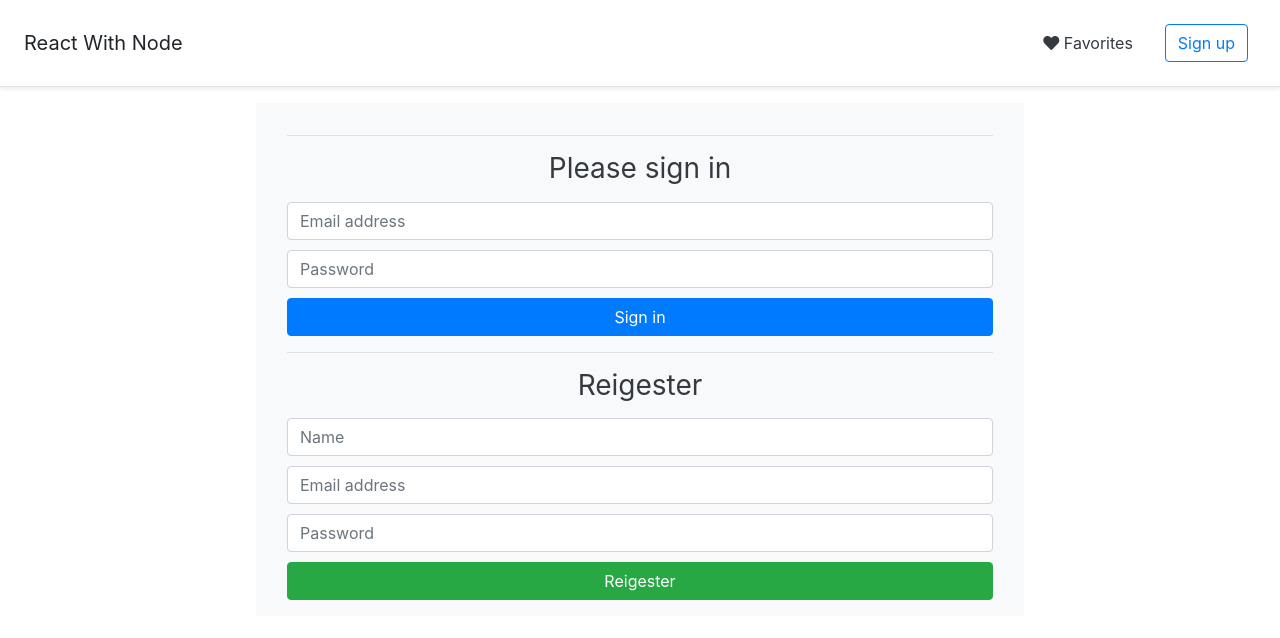
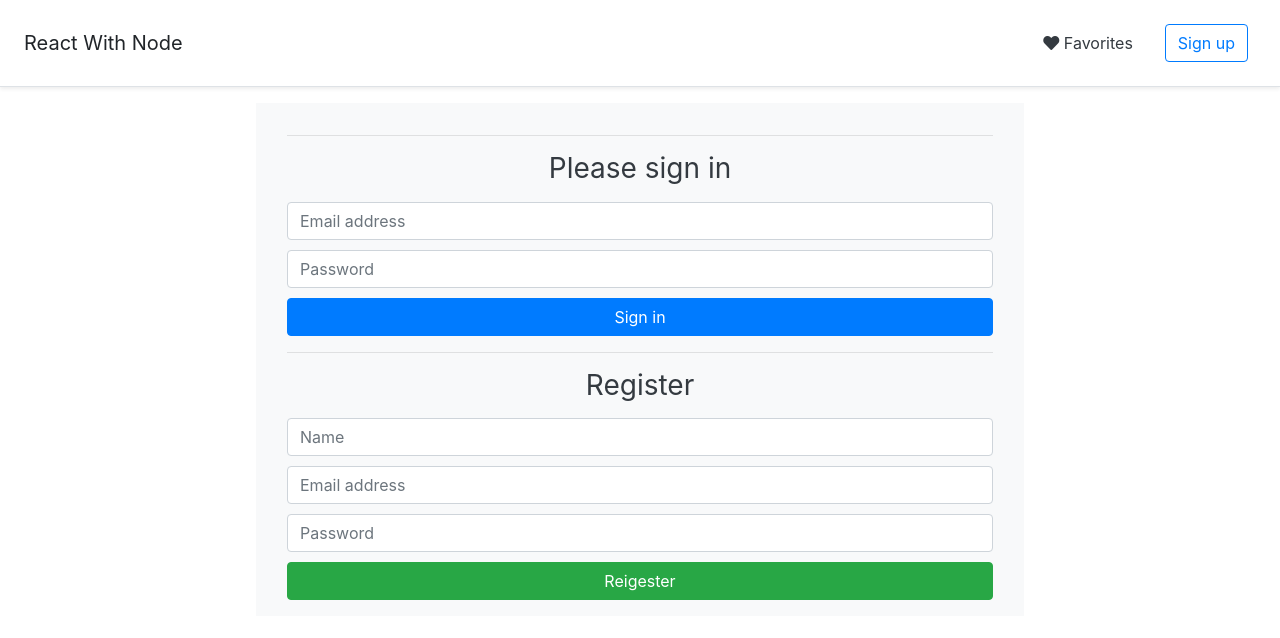
Before and after one commit to dpereira3/reac-full1, a React (Create React App) app: page /LoginRegister in a window 1280 px wide. Shown: the top 638 px of the page. Built offline with nearby package versions, Linux system fonts and the light colour scheme; no server answers; what react-confirm would draw is missing.

Commit message:
Sin logs

```diff
--- a/src/Components/Favorite/Favorite.jsx
+++ b/src/Components/Favorite/Favorite.jsx
@@ -12,7 +12,7 @@ class Favorite extends Component {
     }
 
     async Data(){
-        console.log('Store2', this.props);
+        //console.log('Store2', this.props);
         let data = await this.props.Favorite.FavoriteData;
         let BigDATA = [];
         for(let index = 0; index < data.length; index++) {
--- a/src/Components/GitHup/Main.jsx
+++ b/src/Components/GitHup/Main.jsx
@@ -16,11 +16,11 @@ class Main extends Component {
       this.setState(() => ({
           checked: !this.state.checked
       }))
-      console.log(this.state.checked, 'check')
+      //console.log(this.state.checked, 'check')
   }
 
   Search = (e) => {
-      console.log(this.state.Data)
+      //console.log(this.state.Data)
       if(this.state.Data === '') return alert('miss type search faild ca not be empty')
       //const navigate = useNavigate();
       // true: /Specific/User
--- a/src/Components/GitHup/Specific.jsx
+++ b/src/Components/GitHup/Specific.jsx
@@ -32,7 +32,7 @@ class Specific extends Component {
     }
 
     async componentDidMount(){
-        console.log('specific', this.props.Favorite.FavoriteData);
+        //console.log('specific', this.props.Favorite.FavoriteData);
         let data = this.props.Favorite.FavoriteData;
         let theUser = this.props.match.params.login;
 
--- a/src/Components/LoginRegister/Login.jsx
+++ b/src/Components/LoginRegister/Login.jsx
@@ -26,7 +26,7 @@ class Login extends Component {
         };
 
         //console.log('Datos:', Data)
-        console.log(this.props.URL_backend)
+        //console.log(this.props.URL_backend)
         axios.post(`${this.props.URL_backend}/Login`, { Data })
         .then((res) => {
             //console.log('Datos:', Data)
--- a/src/Components/LoginRegister/MainPage.jsx
+++ b/src/Components/LoginRegister/MainPage.jsx
@@ -11,7 +11,7 @@ class LoginRegister extends Component {
         this.state = { };
     }
     componentDidMount(){
-        console.log('main: ', URL_backend);
+        //console.log('main: ', URL_backend);
     }
 
 
--- a/src/Components/LoginRegister/Register.jsx
+++ b/src/Components/LoginRegister/Register.jsx
@@ -49,7 +49,7 @@ class Register extends Component {
                 }
                 <hr></hr>
                 <form className="form-Reigester">
-                    <h4 className="h3 mb-3 font-weight-normal grey">Reigester</h4>
+                    <h4 className="h3 mb-3 font-weight-normal grey">Register</h4>
                     <input value={this.state.name} onChange={this.onChange} name="name" type="text" id="inputname" className="form-control" placeholder="Name" />
                     <input  value={this.state.email} onChange={this.onChange} name="email" type="email"  className="form-control" placeholder="Email address" />
                     <input  value={this.state.password} onChange={this.onChange} name="password" type="password"  className="form-control" placeholder="Password" />
```
Also changed, not shown: src/Profile/Profile.jsx (+5 -5 lines).
